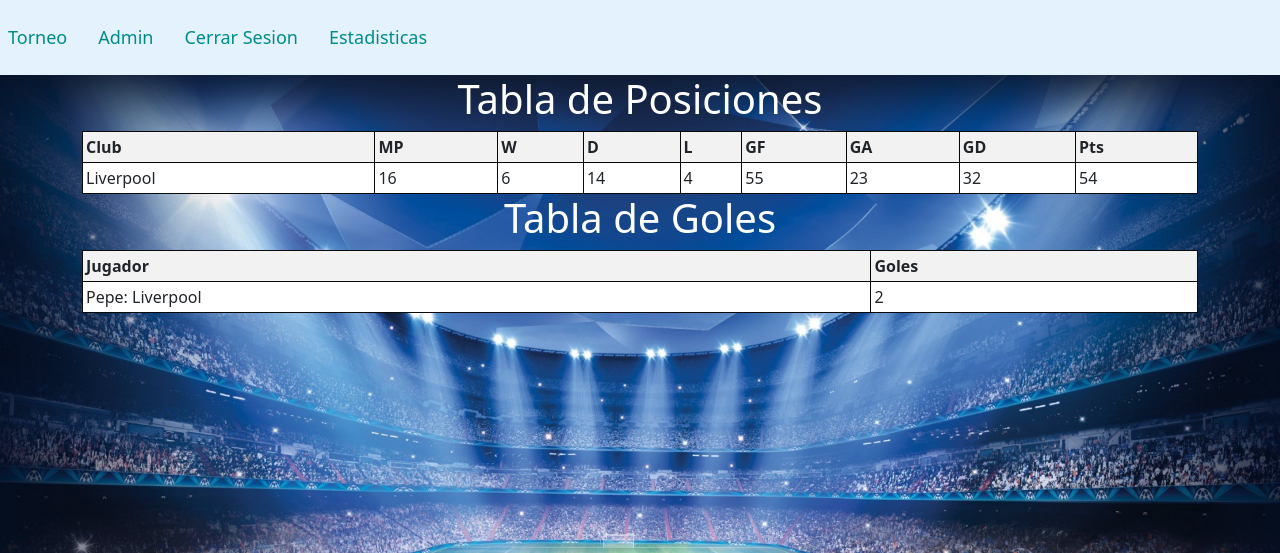
After one commit to carlosgabar/Torneo, a Flask app: page /stats in a window 1280 px wide. The commit adds this page. Shown: the top 553 px of the page. Run offline with Flask 3, Linux system fonts and the light colour scheme; some libraries are stand-ins or nearby versions.

Commit message:
cambios 16 de febrero

```diff
--- a/Torneo/app.py
+++ b/Torneo/app.py
@@ -17,6 +17,11 @@ def login():
 
     return render_template('login_admin.html')
 
+@app.route('/stats')
+def stats():
+
+    return render_template('stats.html')
+
 if __name__=='__main__':
 
     app.run(debug=True)
--- a/Torneo/static/style_login_admin.css
+++ b/Torneo/static/style_login_admin.css
@@ -1,6 +1,6 @@
 body {
     background-color: #f0f2f5;
-    background-image: url("img/fondo.jpeg");
+    background-image: url("img/fondo_imagen.jpg");
     background-repeat: no-repeat;
     background-attachment: fixed;
     background-size: cover;
--- a/Torneo/static/style_menu.css
+++ b/Torneo/static/style_menu.css
@@ -1,5 +1,5 @@
 body {
-    background-image: url("img/fondo.jpeg");
+    background-image: url("img/fondo_imagen.jpg");
     background-repeat: no-repeat;
     background-attachment: fixed;
     background-size: cover;
--- /dev/null
+++ b/Torneo/static/style_stats.css
@@ -0,0 +1,32 @@
+body {
+    background-image: url("img/fondo_imagen.jpg");
+    background-repeat: no-repeat;
+    background-attachment: fixed;
+    background-size: cover;
+}
+
+.stats h1{
+
+    text-align: center;
+
+}
+
+.stats table {
+    border-collapse: collapse;
+    width: 100%;
+}
+
+.stats th, .stats td {
+    border: 1px solid rgb(9, 9, 9);
+    padding: 3px;
+    text-align: left;
+    background-color: white;
+}
+
+.stats th {
+    background-color: #f2f2f2;
+}
+
+.stats h1 {
+    color: white;
+}
--- a/Torneo/templates/nav.html
+++ b/Torneo/templates/nav.html
@@ -6,6 +6,7 @@
   <title>Opciones Torneo</title>
   <link rel="stylesheet" href="/static/style_menu.css">
   <link rel="stylesheet" href="/static/style_login_admin.css">
+  <link rel="stylesheet" href="/static/style_stats.css">
   <script src="https://kit.fontawesome.com/178b763164.js" crossorigin="anonymous"></script>
   <link href="https://cdn.jsdelivr.net/npm/bootstrap@5.3.2/dist/css/bootstrap.min.css" rel="stylesheet" integrity="sha384-T3c6CoIi6uLrA9TneNEoa7RxnatzjcDSCmG1MXxSR1GAsXEV/Dwwykc2MPK8M2HN" crossorigin="anonymous">
 </head>
@@ -25,7 +26,7 @@
                 <a class="nav-link" href="">Cerrar Sesion</a>
                 </li>
                 <li class="nav-item">
-                <a class="nav-link" href="">Estadisticas</a>
+                <a class="nav-link" href="/stats">Estadisticas</a>
                 </li>
             </ul>
         </nav>
--- /dev/null
+++ b/Torneo/templates/stats.html
@@ -0,0 +1,64 @@
+{% extends 'nav.html'  %}
+
+{% block content %}
+
+<div class="stats">
+
+<h1>Tabla de Posiciones</h1>
+<table>
+    <thead>
+        <tr>
+          <th>Club</th>
+
+          <th>MP</th>
+          <th>W</th>
+          <th>D</th>
+          <th>L</th>
+          <th>GF</th>
+          <th>GA</th>
+          <th>GD</th>
+          <th>Pts</th>
+        </tr>
+    </thead>
+    <tbody>
+        <tr>
+          <td>Liverpool</td>
+
+          <td>16</td>
+          <td>6</td>
+          <td>14</td>
+          <td>4</td>
+          <td>55</td>
+          <td>23</td>
+          <td>32</td>
+          <td>54</td>
+        </tr>
+
+    </tbody>
+</table>
+
+<h1>Tabla de Goles</h1>
+<table>
+    <thead>
+        <tr>
+          <th>Jugador</th>
+          <th>Goles</th>
+        </tr>
+    </thead>
+    <tbody>
+        <tr>
+          <td>Pepe: Liverpool</td>
+          <td>2</td>
+        </tr>
+
+    </tbody>
+</table>
+
+
+
+
+
+
+</div>
+
+{% endblock %}
```
Also changed, not shown: Torneo/static/img/fondo_imagen.jpg (renamed from Torneo/static/img/fondo.jpeg).
